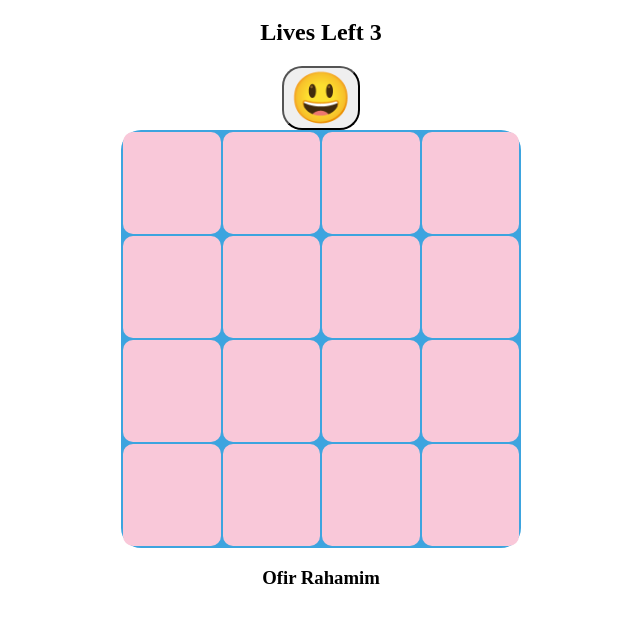
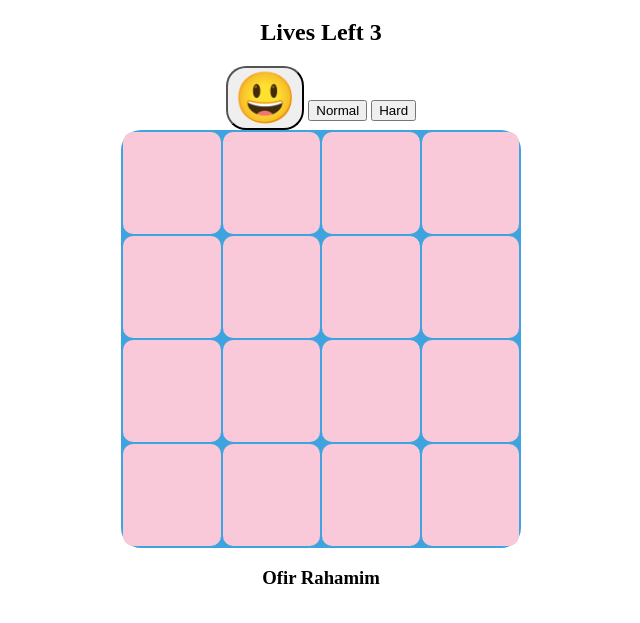
Before and after one commit to OfirBlazer/Ofirs--MineSwipper, a plain HTML site: page index.html in a window 1280 px wide. Shown: the part 61-684 px from the top of the page, without its empty margins (319-959 px from the left). Drawn offline with Linux system fonts and the light colour scheme.

Commit message:
Add files via upload

```diff
--- a/index.html
+++ b/index.html
@@ -10,6 +10,10 @@
     <h1>MineSwipper</h1>
     <h2>Lives Left <span>3</span></h2>
     <button class="restart"onclick="oninit()">😃</button>
+    <button class="Easy"onclick="oninit(8,8)">Normal</button>
+    <button class="Easy"onclick="oninit(12,12)">Hard</button>
+
+
     <div class="board">
     </div>
 
@@ -20,5 +24,6 @@
     <h3 class="footer">Ofir Rahamim</h3>
     <script src="js/game.js"></script>
     <script src="js/mat.js"></script>
+
 </body>
 </html>
--- a/js/game.js
+++ b/js/game.js
@@ -2,7 +2,7 @@ var gBoard = [];
 ("use strict");
 var gLevel = {
   SIZE: 4,
-  MINES:1,
+  MINES:2,
 };
 var gGame = {
   isOn: false,
@@ -14,7 +14,13 @@ var gGame = {
 const MINE = "🧨";
 const BLOCK = "block";
 var lives = 3
-function oninit() {
+function oninit(size = 4 , boombs=2) {
+
+  gLevel.SIZE = size
+  gLevel.MINES = boombs
+
+  console.log(size);
+  console.log(boombs);
 
   lives = 3
   document.querySelector('h2 span').innerText = lives
@@ -23,9 +29,9 @@ console.log();
   var emoji = document.querySelector('.restart')
 
      emoji.innerText = '😃'
-  buildBoard();
+  buildBoard(size , boombs);
   setMinesNegsCount(2, 1, gBoard);
-  renderBoard(gBoard);
+  renderBoard(size,gBoard);
   checkGameOver()
   if (lives === 0){
     return checkGameOver()
@@ -33,8 +39,10 @@ console.log();
 
 }
 
-function buildBoard() {
-  var size = gLevel.SIZE; ////// גודל הלוח
+function buildBoard(size , boombs) {
+  // var size = gLevel.SIZE; ////// גודל הלוח
+  // console.log(size);
+
   const board = createMat(size, size);
 
   for (var i = 0; i < board.length; i++) {
@@ -60,10 +68,9 @@ function buildBoard() {
   return board;
 }
 
-function renderBoard(board) {
+function renderBoard(size,board) {
   console.log(board);
 
-  var size = gLevel.SIZE;
   var strHTML = "<table><tbody>";
   for (var i = 0; i < size; i++) {
     strHTML += "<tr>";
@@ -88,6 +95,7 @@ function renderBoard(board) {
     }
 
     strHTML += "</tr>";
+
   }
   strHTML += `</tbody></table>`;
   // console.log(strHTML);
@@ -127,7 +135,11 @@ function getMinesCount(pos) {
       var currCell = gBoard[i][j];
       // console.log(currCell);
       if (currCell.isMine) {
-        counter ++
+        counter++
+        console.log(currCell.isMine);
+
+        // console.log(counter);
+
       }
     }
   }
@@ -137,6 +149,7 @@ function getMinesCount(pos) {
 ////// count boomb negi
 
 function onCellClicked(elCell, i, j) {
+
   var cell = gBoard[i][j]
   cell.isShown = true
   console.log(cell);
@@ -164,7 +177,6 @@ function onCellClicked(elCell, i, j) {
 
 
   }
-  renderBoard(gBoard)
 
   function onCellMarcked(elCell) {
     ///// on right click
@@ -191,6 +203,7 @@ function expandShown(board, elCell) {}
 function randomMine(board) {
   const size = gLevel.SIZE;
   const mines = gLevel.MINES;
+
 
   var minesCounter = 0;
 
```
